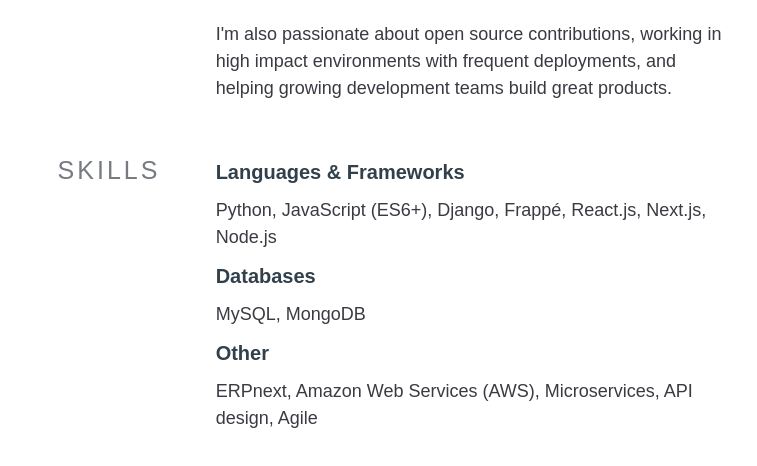
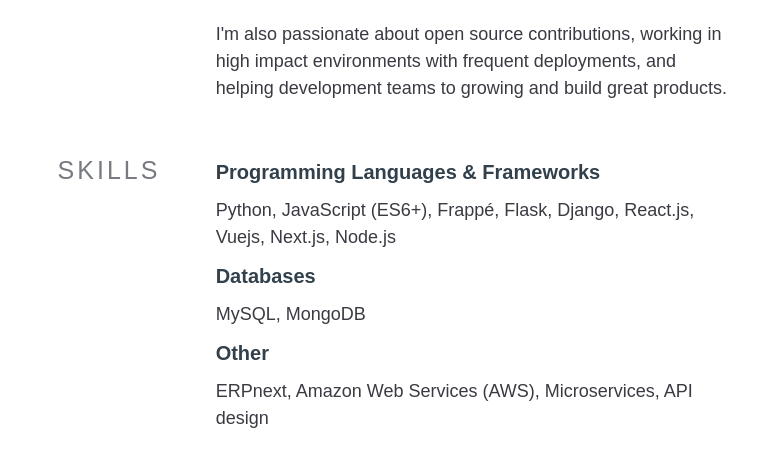
Before and after one commit to zaqoutabed/about-me, a plain HTML site: page index.html in a window 1280 px wide. Shown: the part 472-938 px from the top of the page, without its empty margins (256-1013 px from the left). Drawn offline with Linux system fonts and the light colour scheme; a web font is replaced by a local one.

Commit message:
Update index.html

```diff
--- a/index.html
+++ b/index.html
@@ -97,11 +97,8 @@
                     </div>
                     <div class="col-md-9">
                         <div class="section-right">
-                            <p>I'm a motivated full-stack engineer who has experience building and scaling web
-                                applications and services in various domains.</p>
-                            <p>I'm also passionate about open source contributions, working in high impact environments
-                                with frequent deployments, and helping growing development teams build great products.
-                            </p>
+                            <p>I'm a motivated full-stack engineer who has experience building and scaling web applications and services in various domains.</p>
+                            <p>I'm also passionate about open source contributions, working in high impact environments with frequent deployments, and helping development teams to growing  and build great products.</p>
                         </div>
                     </div>
                 </div>
@@ -178,8 +175,8 @@
                     <div class="col-md-9">
                         <div class="section-right">
                             <div>
-                                <span class="section-sub-title" style="margin-top: 0;">Languages &amp; Frameworks</span>
-                                <p>Python, JavaScript (ES6+), Django, Frappé, React.js, Next.js, Node.js</p>
+                                <span class="section-sub-title" style="margin-top: 0;">Programming Languages &amp; Frameworks</span>
+                                <p>Python, JavaScript (ES6+), Frappé, Flask, Django, React.js, Vuejs, Next.js, Node.js</p>
                             </div>
                             <div>
                                 <span class="section-sub-title">Databases</span>
@@ -187,7 +184,7 @@
                             </div>
                             <div>
                                 <span class="section-sub-title">Other</span>
-                                <p>ERPnext, Amazon Web Services (AWS), Microservices, API design, Agile</p>
+                                <p>ERPnext, Amazon Web Services (AWS), Microservices, API design</p>
                             </div>
                         </div>
                     </div>
```
